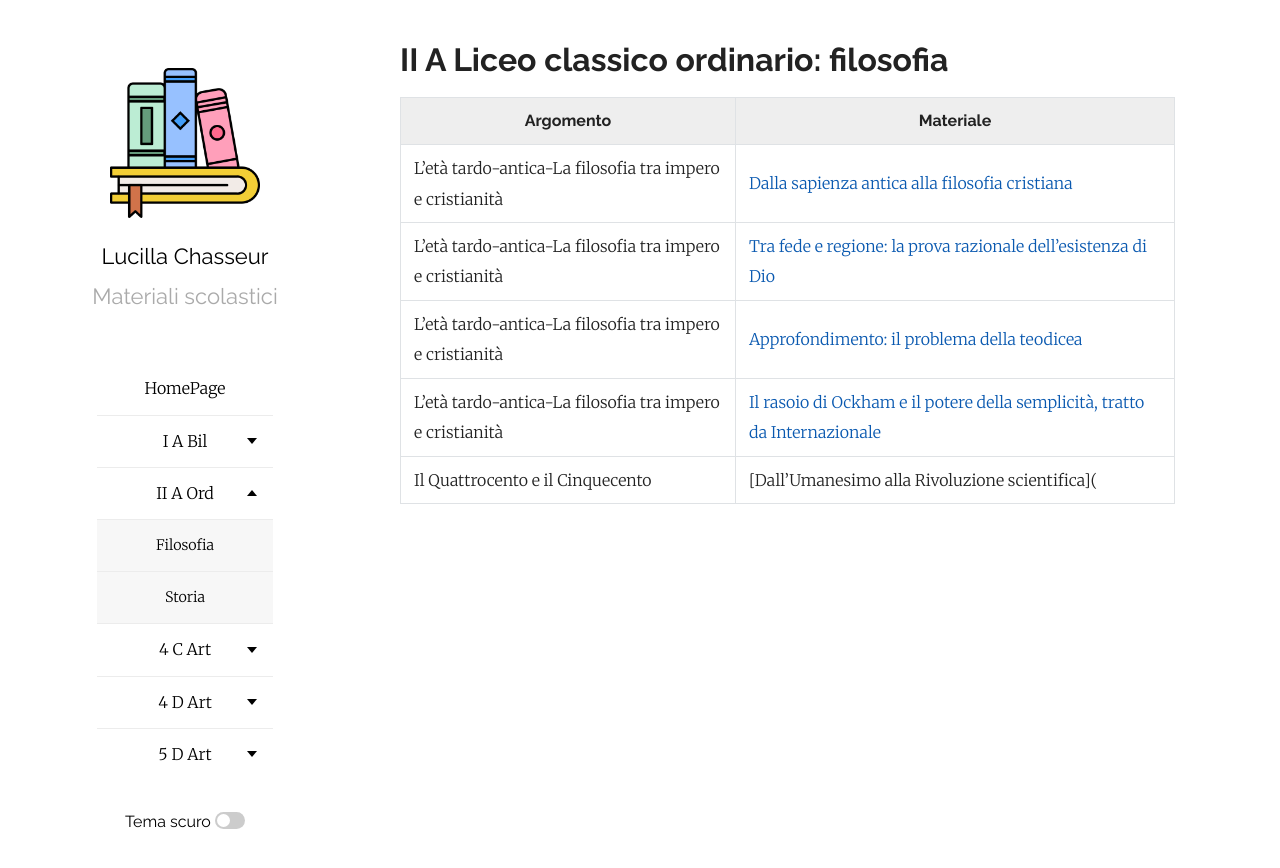
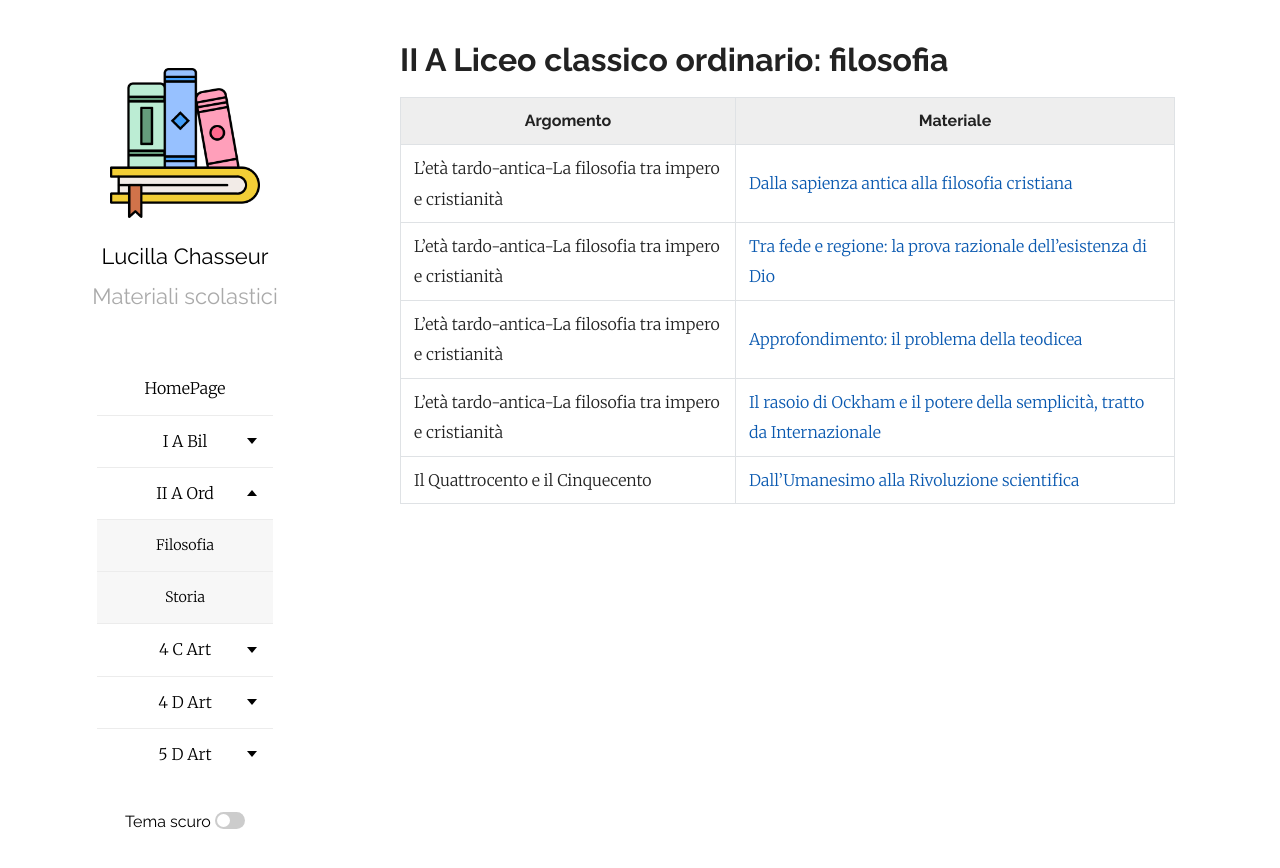
Before and after one commit to efemeridi/efemeridi.github.io, a Jekyll site: the page built from 2a_ord_filosofia.md, in a window 1280 px wide. Shown: the top 868 px of the page. Built offline with Jekyll 4.4.1, drawn with Linux system fonts in a browser that asks for light colours; our own code applies the rules of GitHub Pages for plain Markdown files; part of the change alters nothing that is shown.

```diff
--- a/2a_ord_filosofia.md
+++ b/2a_ord_filosofia.md
@@ -9,4 +9,4 @@ layout: page
 |L'età tardo-antica-La filosofia tra impero e cristianità|[Tra fede e regione: la prova razionale dell'esistenza di Dio](/materiali/II_A_ord/filosofia/01_esistenza_dio_testi_prova_anselmo.pdf)
 |L'età tardo-antica-La filosofia tra impero e cristianità|[Approfondimento: il problema della teodicea](/materiali/II_A_ord/filosofia/02_il_problema_del_male_Jonas.pdf)
 |L'età tardo-antica-La filosofia tra impero e cristianità|[Il rasoio di Ockham e il potere della semplicità, tratto da Internazionale](/materiali/II_A_ord/filosofia/Il_rasoio_di_Occam_e_il_potere_della_semplicità_-_Johnjoe_McFadden_-_Internazionale.pdf/)
-|Il Quattrocento e il Cinquecento|[Dall'Umanesimo alla Rivoluzione scientifica](
+|Il Quattrocento e il Cinquecento|[Dall'Umanesimo alla Rivoluzione scientifica](/materiali/II_A_ord/filosofia/U_1_IL_400_E_IL_500/01_Quattrocento_cinquecento_IIA_ORD.pdf/)
```
